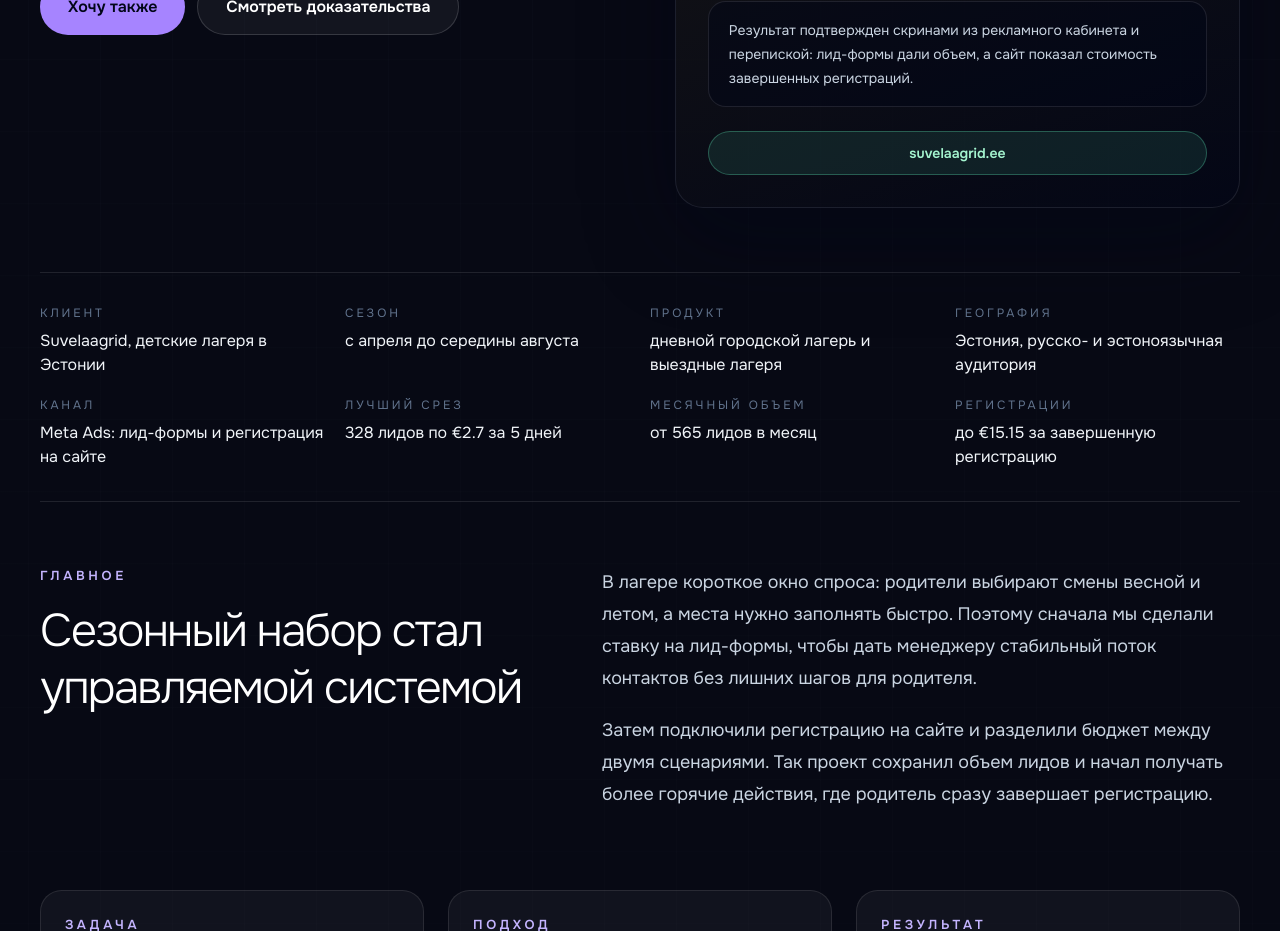
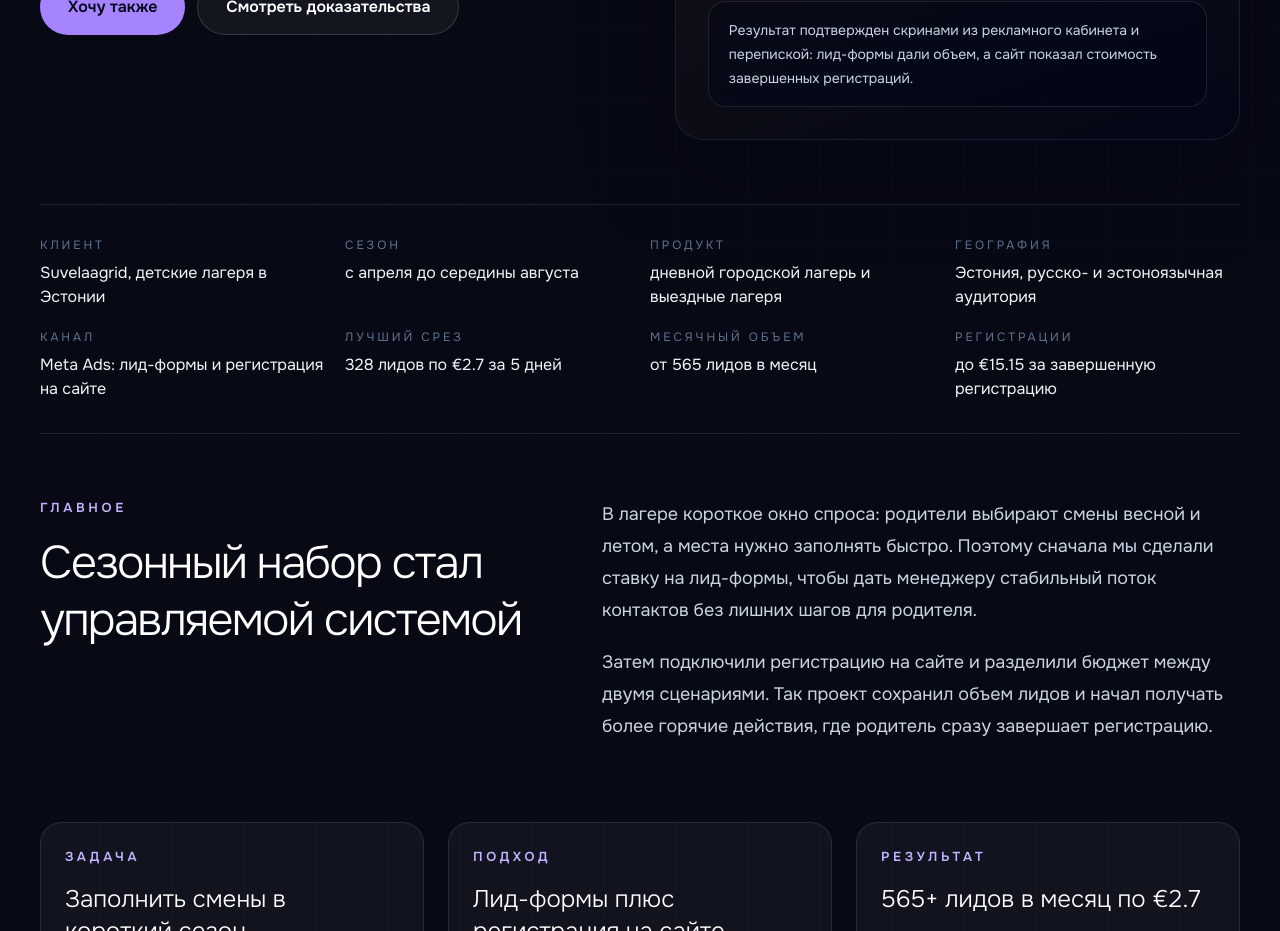
Before and after one commit to ignatevako-ko/site, a Next.js app: page /cases/suvelaagrid in a window 1280 px wide. Shown: the part 820-1751 px from the top of the page. Built offline with nearby package versions, Linux system fonts and the light colour scheme.

Commit message:
Remove Suvelaagrid site link

```diff
--- a/src/app/cases/suvelaagrid/page.tsx
+++ b/src/app/cases/suvelaagrid/page.tsx
@@ -409,14 +409,6 @@ export default function SuvelaagridCasePage() {
                 </p>
               </div>
 
-              <a
-                href="https://suvelaagrid.ee/"
-                target="_blank"
-                rel="noreferrer"
-                className="inline-flex min-h-11 items-center justify-center rounded-full border border-emerald-300/30 bg-emerald-300/10 px-5 text-sm font-semibold text-emerald-200 transition hover:border-emerald-200/70 hover:bg-emerald-300/15"
-              >
-                suvelaagrid.ee
-              </a>
             </div>
           </div>
         </section>
```
